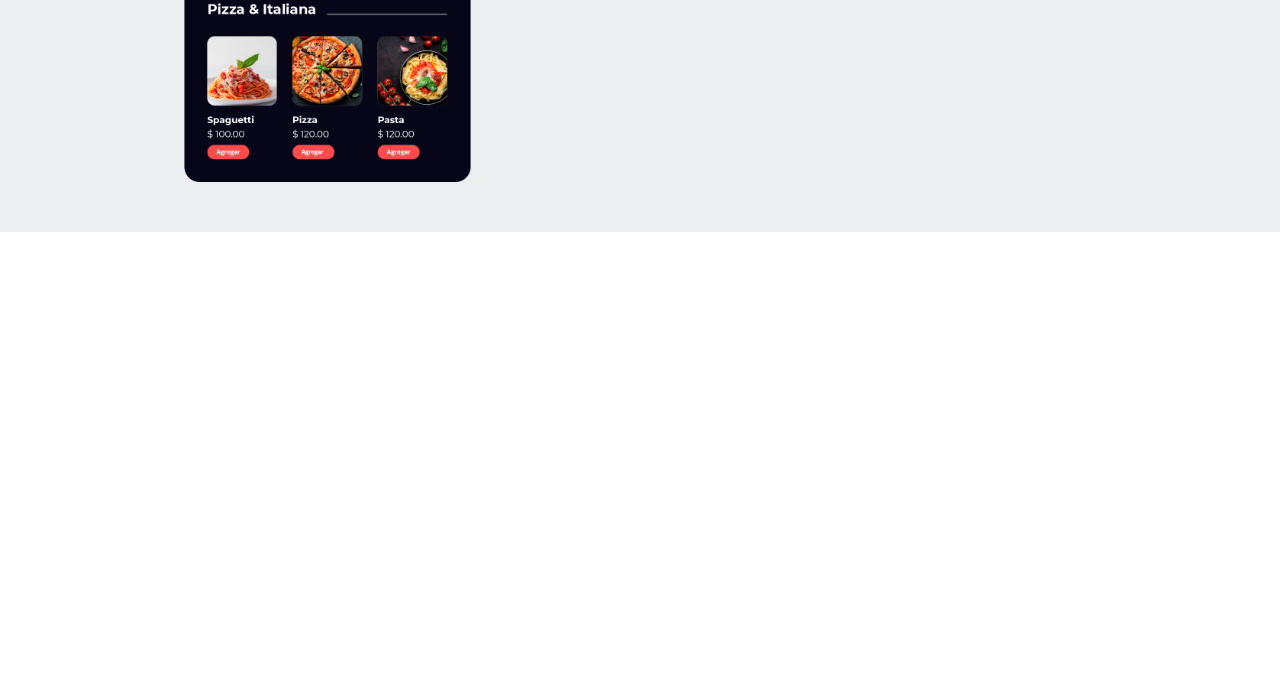
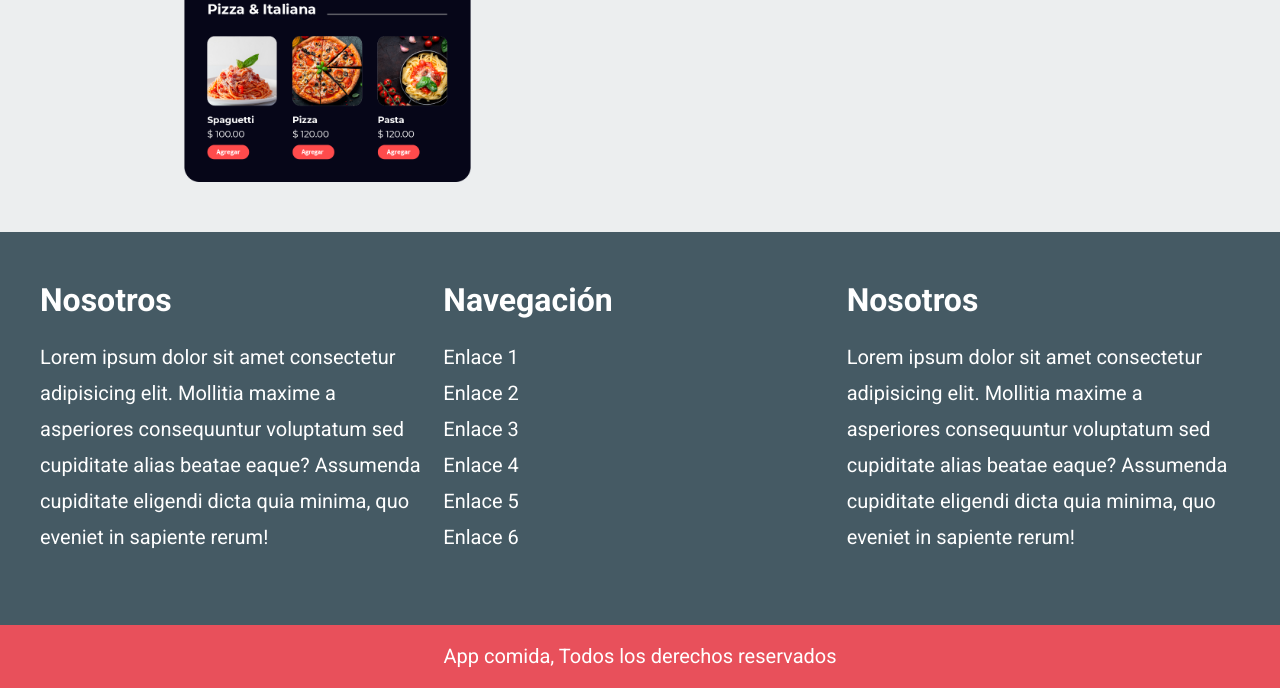
Before and after one commit to BernardoDa/delivery, a website: page index.html in a window 1280 px wide. Shown: the part 5316-6004 px from the top of the page. Before the commit the page ends 5548 px from the top, so only its background shows below. Drawn offline with Linux system fonts and the light colour scheme.

Commit message:
Terminado delivery

```diff
--- a/index.html
+++ b/index.html
@@ -378,5 +378,40 @@
         </div>
     </section>
 
+    <footer class="footer">
+        <div class="footer__grid contenedor">
+            <div class="footer__widget">
+                <h3 class="footer__heading">Nosotros</h3>
+                <p class="footer__texto">Lorem ipsum dolor sit amet consectetur adipisicing elit. Mollitia maxime a asperiores
+                     consequuntur voluptatum sed cupiditate alias beatae eaque? Assumenda cupiditate eligendi dicta quia minima,
+                      quo eveniet in sapiente rerum!</p>
+            </div>
+
+            <div class="footer__widget">
+                <h3 class="footer__heading">Navegación</h3>
+                <nav class="footer__nav">
+                    <a href="#" class="footer__link">Enlace 1</a>
+                    <a href="#" class="footer__link">Enlace 2</a>
+                    <a href="#" class="footer__link">Enlace 3</a>
+                    <a href="#" class="footer__link">Enlace 4</a>
+                    <a href="#" class="footer__link">Enlace 5</a>
+                    <a href="#" class="footer__link">Enlace 6</a>
+                </nav>
+            </div>
+
+            <div class="footer__widget">
+                <h3 class="footer__heading">Nosotros</h3>
+                <p class="footer__texto">Lorem ipsum dolor sit amet consectetur adipisicing elit. Mollitia maxime a asperiores
+                     consequuntur voluptatum sed cupiditate alias beatae eaque? Assumenda cupiditate eligendi dicta quia minima,
+                      quo eveniet in sapiente rerum!</p>
+            </div>
+
+        </div>
+
+        <p class="footer__copyright">
+            App comida, Todos los derechos reservados
+        </p>
+    </footer>
+
 </body>
 </html>
--- a/src/scss/app.scss
+++ b/src/scss/app.scss
@@ -6,3 +6,4 @@
 @use 'favoritos';
 @use 'repartidores';
 @use 'descargar';
+@use 'footer';
--- /dev/null
+++ b/src/scss/footer/_footer.scss
@@ -0,0 +1,65 @@
+@use 'base/mixins' as m;
+@use 'base/variables' as v;
+
+
+.footer {
+
+    background-color: v.$secundario;
+    padding-top: v.$separacion;
+
+    &__grid{
+
+        @include m.tablet {
+            @include m.grid(3, 1rem);
+        }
+    }
+
+    &__widget {
+        margin-bottom: v.$separacion;
+
+        &:last-of-type{
+            margin-bottom: 0;
+        }
+    }
+
+    &__heading{
+        color: v.$blanco;
+        margin: 0;
+        text-align: center;
+
+        @include m.tablet {
+            text-align: left;
+        }
+    }
+
+    &__nav {
+        display: flex;
+        flex-direction: column;
+        text-align: center;
+
+        @include m.tablet {
+            text-align: left;
+        }
+    }
+
+    &__nav,
+    &__texto {
+        margin-top: 2rem;
+    }
+
+    &__link,
+    &__texto {
+        font-size: 2rem;
+        line-height: 1.8;
+        color: v.$blanco;
+    }
+
+    &__copyright {
+        background-color: v.$primario;
+        margin: 0;
+        color: v.$blanco;
+        text-align: center;
+        padding: 2rem;
+    }
+
+}
--- /dev/null
+++ b/src/scss/footer/_index.scss
@@ -0,0 +1 @@
+@forward 'footer';
```
Also changed, not shown: build/css/app.css, 1 other file.
